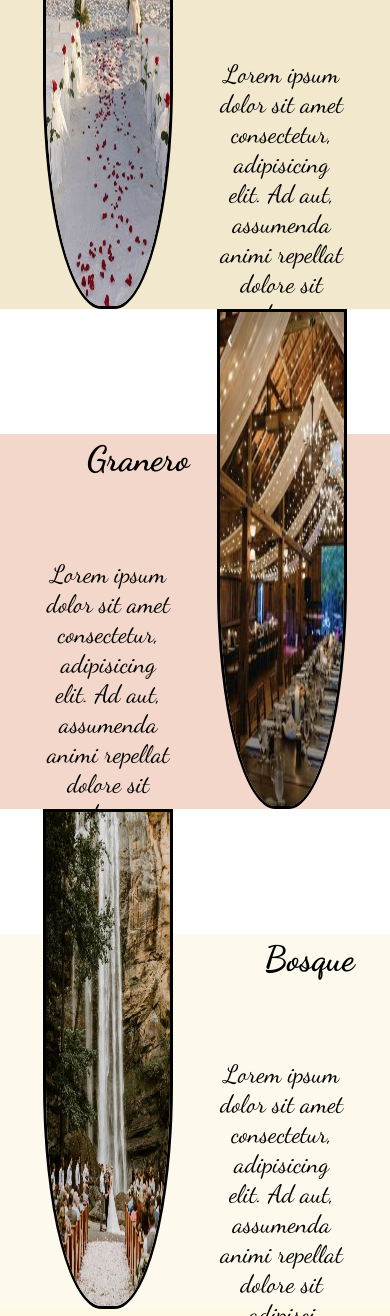
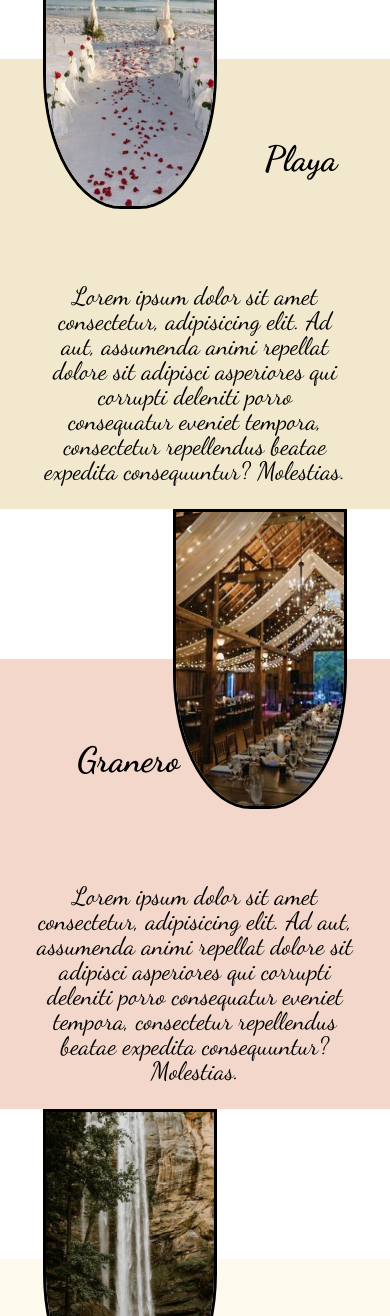
Before and after one commit to RocioCatania/PFCatania, a plain HTML site: page pages/Bodas.html in a window 390 px wide. Shown: the part 661-1977 px from the top of the page. Drawn offline with Linux system fonts and the light colour scheme; a web font is replaced by a local one.

Commit message:
resposnsive terminado en index, nosotros y bodas

```diff
--- a/css/style.css
+++ b/css/style.css
@@ -427,9 +427,9 @@ height: 31.25rem;
   padding-right: 2.5rem;
   padding-top: 1.875rem;
 }
- .textoMedio h1 {
+.textoMedio h1 {
   padding-top: 1.875rem;
- }
+}
 /* aca termina la vista destop*/
 
 
@@ -503,6 +503,93 @@ font-size: 1.25rem;
 }
 .seccionNos {
   width: 100%;
+}
+.bodaSecUno {
+  height: 31.25rem;
+}
+.bodaSecDos {
+  height: 31.25rem;
+}
+.bodaSecDos article p {
+  width: 100%;
+  height: 100%;
+  font-size: 1.5625rem;
+  line-height:  1.5625rem;
+  text-align: center;
+  grid-column:2/9 ;
+  grid-row:4/6 ;
+}
+
+.bodaSecDos article h2 {
+  width: 100%;
+  height: 100%;
+  font-size: 2.1875rem ;
+  padding: 5%;
+  grid-column: 7/9;
+  grid-row:2/3 ;
+}
+
+.bodaSecDos div {
+  height: 50%;
+  grid-column:2/5 ;
+  grid-row: 1/5;
+  order: 2;
+}
+.bodaSecTres {
+  height: 31.25rem;
+}
+.bodaSecTres article p {
+  width: 100%;
+  height: 100%;
+  font-size: 1.5625rem;
+  line-height:  1.5625rem;
+  text-align: center;
+  grid-column:2/9 ;
+  grid-row:4/6 ;
+}
+
+.bodaSecTres article h2 {
+  width: 100%;
+  height: 100%;
+  font-size: 2.1875rem ;
+  padding: 5%;
+  grid-column: 3/4;
+  grid-row:2/3 ;
+}
+
+.bodaSecTres div {
+  height: 50%;
+  grid-column:6/9 ;
+  grid-row: 1/5;
+  order: 2;
+}
+.bodaSecCuatro {
+  height: 31.25rem;
+}
+.bodaSecCuatro article p {
+  width: 100%;
+  height: 100%;
+  font-size: 1.5625rem;
+  line-height:  1.5625rem;
+  text-align: center;
+  grid-column:2/9 ;
+  grid-row:4/6 ;
+}
+
+.bodaSecCuatro article h2 {
+  width: 100%;
+  height: 100%;
+  font-size: 2.1875rem ;
+  padding: 5%;
+  grid-column: 7/9;
+  grid-row:2/3 ;
+}
+
+.bodaSecCuatro div {
+  height: 50%;
+  grid-column:2/5 ;
+  grid-row: 1/5;
+  order: 2;
 }
 }
 /*aca termina la otra vista*/
@@ -618,6 +705,28 @@ footer a img {
   justify-content: center;
 }
 
+.bodaSecUno p {
+  font-size: 1.5625rem;
+}
+.bodaSecDos {
+  height: 37.5rem;
+}
+.bodaSecDos div {
+  grid-column: 2/6;
+}
+.bodaSecTres div {
+  grid-column: 5/9;
+}
+.bodaSecTres {
+  height: 37.5rem;
+}
+.bodaSecCuatro {
+  height: 37.5rem;
+}
+.bodaSecCuatro div {
+  grid-column: 2/6;
+}
+
 }
 
 
@@ -661,7 +770,16 @@ footer a img {
 
 
 @media(max-width: 20rem){
-
+  .navBar {
+    padding-right: .625rem;
+  }
+.seccionNos {
+  display: flex;
+  justify-content: center;
+}
+.bodaSecUno p {
+font-size: 1.5625rem;
+}
   .seccionDos {
     height: 15.625rem;
   }
@@ -693,4 +811,40 @@ footer a img {
     height: 12.5rem;
   }
 
+  .bodaSecUno p {
+    font-size: 1.25rem;
+  }
+  .bodaSecDos {
+    width: 100%;
+    height: 43.75rem;
+  }
+  .bodaSecDos div {
+    grid-column:3/8;
+  }
+  .bodaSecDos article h2 {
+    grid-column: 4/8;
+    grid-row: 3/4;
+  }
+  .bodaSecTres {
+    width: 100%;
+    height: 43.75rem;
+  }
+  .bodaSecTres div {
+    grid-column:3/8;
+  }
+  .bodaSecTres article h2 {
+    grid-column: 4/8;
+    grid-row: 3/4;
+  }
+  .bodaSecCuatro {
+    width: 100%;
+    height: 43.75rem;
+  }
+  .bodaSecCuatro div {
+    grid-column:3/8;
+  }
+  .bodaSecCuatro article h2 {
+    grid-column: 4/8;
+    grid-row: 3/4;
+  }
 }
```
